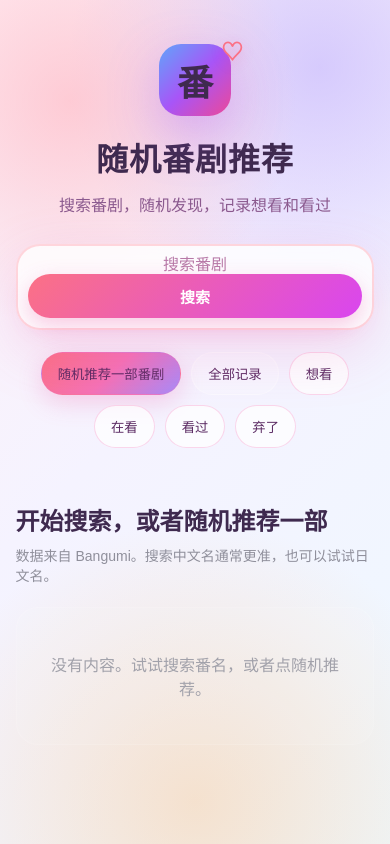
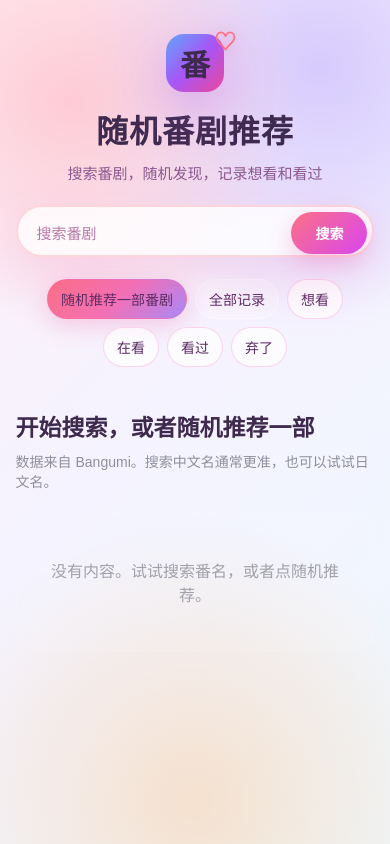
Before and after one commit to xwhy1120/anime-home, a plain HTML site: page index.html in a window 390 px wide. Drawn offline with Linux system fonts and the light colour scheme.

Commit message:
Add files via upload

```diff
--- a/app.js
+++ b/app.js
@@ -1,4 +1,24 @@
 const API_BASE = "https://api.bgm.tv";
+async function fetchWithTimeout(url, options = {}, timeout = 8000) {
+  const controller = new AbortController();
+
+  const timer = setTimeout(() => {
+    controller.abort();
+  }, timeout);
+
+  try {
+    const res = await fetch(url, {
+      ...options,
+      signal: controller.signal
+    });
+
+    clearTimeout(timer);
+    return res;
+  } catch (err) {
+    clearTimeout(timer);
+    throw err;
+  }
+}
 
 const searchInput = document.getElementById("searchInput");
 const searchBtn = document.getElementById("searchBtn");
@@ -103,7 +123,7 @@ function escapeHtml(text) {
 }
 
 async function bangumiSearch(keyword) {
-  const res = await fetch(`${API_BASE}/v0/search/subjects?limit=24&offset=0`, {
+  const res = await fetchWithTimeout(`${API_BASE}/v0/search/subjects?limit=24&offset=0`, {
     method: "POST",
     headers: {
       "Content-Type": "application/json",
@@ -251,8 +271,8 @@ async function handleRandom() {
     renderCards(list);
   } catch (err) {
     console.error(err);
-    setError("随机失败。可以再点一次，或者稍后重试。");
-  }
+    setError("随机失败。大概率是当前浏览器或网络访问不了 Bangumi API。请不要在微信/QQ里直接打开，点右上角选择“在浏览器打开”，用 Edge、Chrome、Safari 再试。");
+  }重试
 }
 
 function showRecords(filter) {
--- a/style.css
+++ b/style.css
@@ -282,39 +282,78 @@ button:hover {
 
 @media (max-width: 720px) {
   .page {
-    padding-top: 44px;
+    width: 92vw;
+    padding-top: 34px;
+  }
+
+  .logo {
+    width: 58px;
+    height: 58px;
+    border-radius: 18px;
+    font-size: 30px;
+    margin-bottom: 14px;
   }
 
   h1 {
     font-size: 32px;
   }
 
+  .hero p {
+    margin: 10px 0 22px;
+    font-size: 15px;
+  }
+
   .search-box {
-    height: auto;
-    border-radius: 24px;
-    flex-direction: column;
-    padding: 10px;
+    width: 100%;
+    height: 52px;
+    flex-direction: row;
+    border-radius: 999px;
+    padding: 5px;
   }
 
   .search-box input {
-    height: 44px;
-    text-align: center;
+    height: 42px;
+    padding: 0 14px;
+    text-align: left;
+    font-size: 15px;
   }
 
   .search-box button {
-    height: 44px;
+    height: 42px;
+    min-width: 76px;
+    font-size: 14px;
+  }
+
+  .actions {
+    gap: 8px;
+  }
+
+  .main-btn,
+  .filter-btn {
+    padding: 9px 13px;
+    font-size: 14px;
   }
 
   .result-head {
     display: block;
+    margin-top: 42px;
+  }
+
+  .result-head h2 {
+    font-size: 23px;
   }
 
   .result-head p {
     margin-top: 8px;
+    font-size: 14px;
+  }
+
+  .grid {
+    grid-template-columns: 1fr;
   }
 
   .cover-wrap {
-    height: 290px;
+    height: 360px;
   }
 }
 .logo {
```
